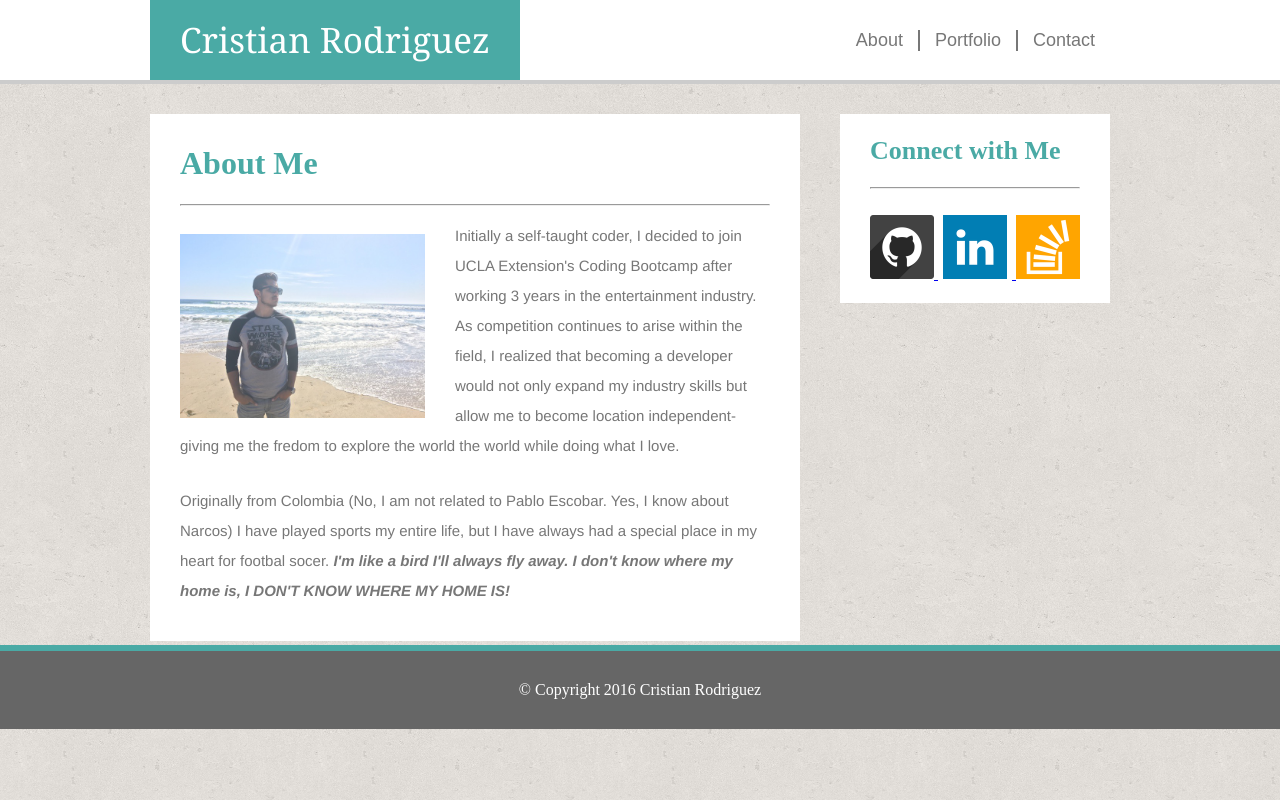
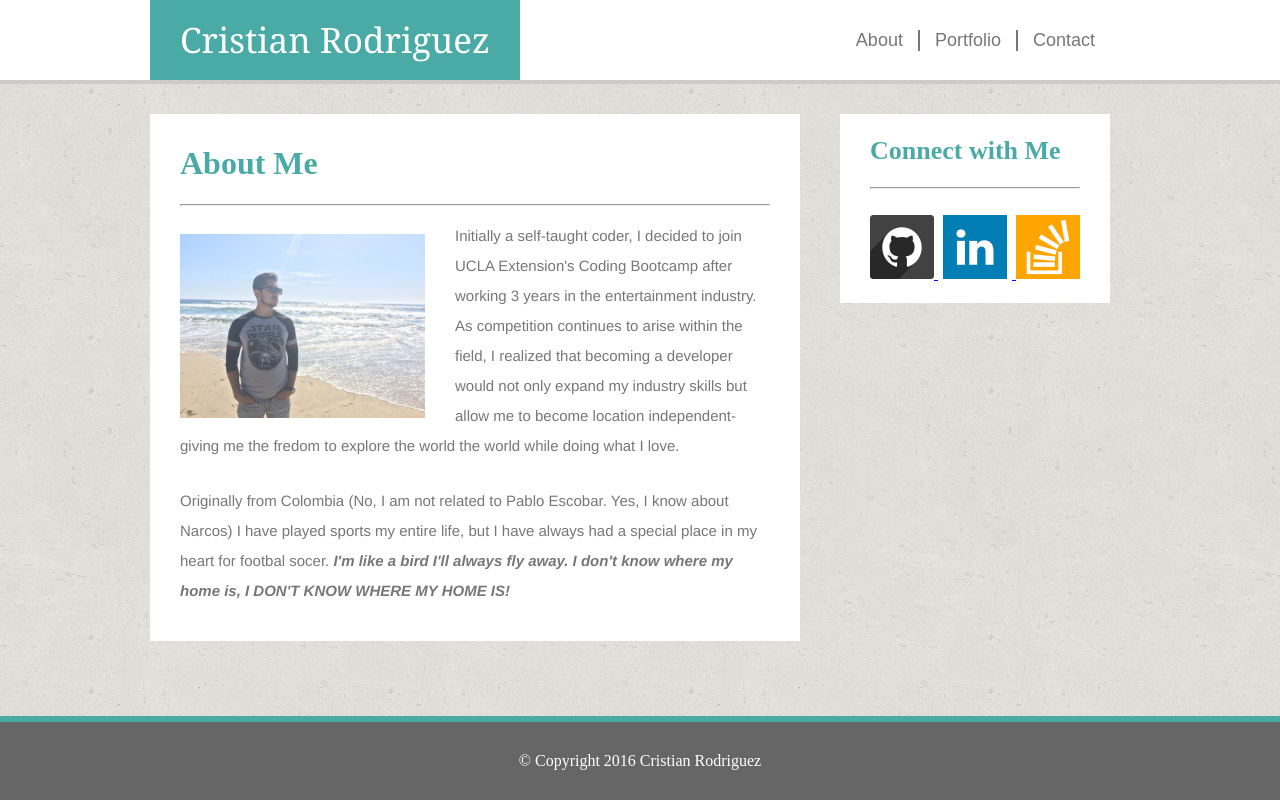
Before and after one commit to crisr10/Basic-Portfolio, a PHP site: page /index.php in a window 1280 px wide. Run offline with PHP 8.4, Linux system fonts and the light colour scheme.

Commit message:
Finally fixed the footer. It now stays at the bottom of all 3 of my html pages

```diff
--- a/assets/css/style.css
+++ b/assets/css/style.css
@@ -1,5 +1,12 @@
+html {
+	height:100%;
+	margin:0;
+	padding:0;
+}
+
 body {
 	margin:0;
+	height:100%;
 }
 
 .white {
@@ -96,9 +103,6 @@ p {
 	color:#777777;
 }
 
-
-
-
 .connectWithMe h2 {
 	color:#4aaaa5;
 	font-size:26px;
@@ -118,16 +122,6 @@ p {
 	padding:10px 30px;
 }
 
-.footer {
-	clear:left;
-	width:100%;
-	background:#666666;
-	text-align:center;
-	padding:30px 0;
-	color:#ffffff;
-    border-top:solid 6px;
-	border-color: #4aaaa5;
-}
 
 .image img {
 	width: 270px;
@@ -249,6 +243,24 @@ label[for=name], label[for=email], label[for=message] {
 .container {
 	width:960px;
 	display:inline-block;
-	margin-left:150px;
-	margin-top:30px;
+	margin:30px 30px 120px 150px;
 }
+
+.footer {
+	width:100%;
+	background:#666666;
+	text-align:center;
+	padding:30px 0;
+	color:#ffffff;
+    border-top:solid 6px;
+	border-color: #4aaaa5;
+	position:absolute;
+	left:0px;
+	bottom:0px;
+	margin-top:20px;
+}
+
+.wrapper {
+	min-height:100%;
+	position:relative;
+}
--- a/contact.html
+++ b/contact.html
@@ -6,6 +6,7 @@
 </head>
 
 <body background="assets/images/cork-wallet/cork-wallet.png">
+<div class="wrapper">
 	<div class="white">
 		<nav class="navMain">
 			<div class="header">Cristian Rodriguez</div>
@@ -54,6 +55,6 @@
 		<div class="footer">
 			&copy; Copyright 2016 Cristian Rodriguez
 		</div>
-
+</div>
 </body>
 </html>
--- a/index.html
+++ b/index.html
@@ -6,6 +6,7 @@
 </head>
 
 <body background="assets/images/cork-wallet/cork-wallet.png">
+<div class="wrapper">
 	<div class="white">
 		<nav class="navMain">
 			<div class="header">Cristian Rodriguez</div>
@@ -45,5 +46,6 @@
 		<div class="footer">
 			&copy; Copyright 2016 Cristian Rodriguez
 		</div>
+</div>
 </body>
 </html>
--- a/portfolio.html
+++ b/portfolio.html
@@ -6,6 +6,7 @@
 </head>
 
 <body background="assets/images/cork-wallet/cork-wallet.png">
+<div class="wrapper">
 	<div class="white">
 		<nav class="navMain">
 			<div class="header">Cristian Rodriguez</div>
@@ -68,6 +69,6 @@
 		<div class="footer">
 			&copy; Copyright 2016 Cristian Rodriguez
 		</div>
-
+</div>
 </body>
 </html>
```
